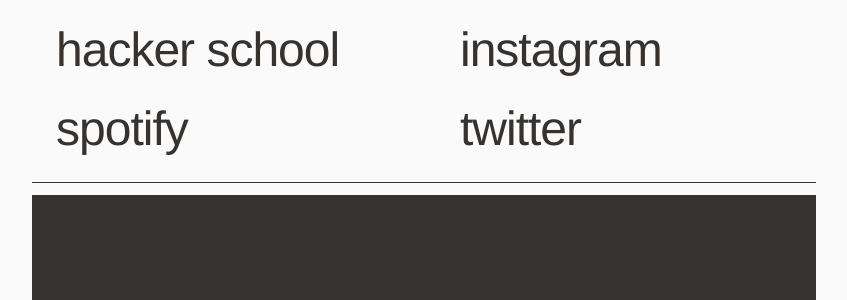
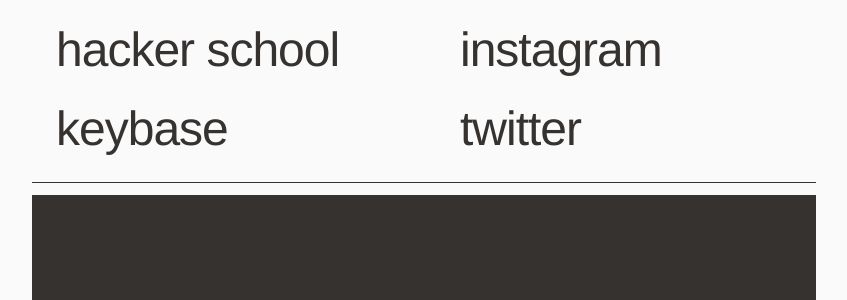
Before and after one commit to workmajj/workmajj.github.com, a Jekyll site: the page built from index.html, in a window 1280 px wide. Shown: the part 298-598 px from the top of the page, without its empty margins (216-1063 px from the left). Built offline with Jekyll 4.4.1, drawn with Linux system fonts in a browser that asks for light colours; Markdown is read by kramdown in place of the engine named in the settings.

Commit message:
Replace Spotify link with Keybase profile

```diff
--- a/index.html
+++ b/index.html
@@ -15,7 +15,7 @@ title: '@workmajj'
                     <li><a href="https://news.ycombinator.com/user?id=jjw">Hacker News</a></li>
                     <li><a href="https://www.hackerschool.com/people/30-john-j-workman">Hacker School</a></li>
                     <li><a href="http://instagram.com/workmajj">Instagram</a></li>
-                    <li><a href="http://open.spotify.com/user/workmajj">Spotify</a></li>
+                    <li><a href="https://keybase.io/workmajj">Keybase</a></li>
                     <li><a href="https://twitter.com/workmajj">Twitter</a></li>
                 </ul>
                 <div class="edge">
```
